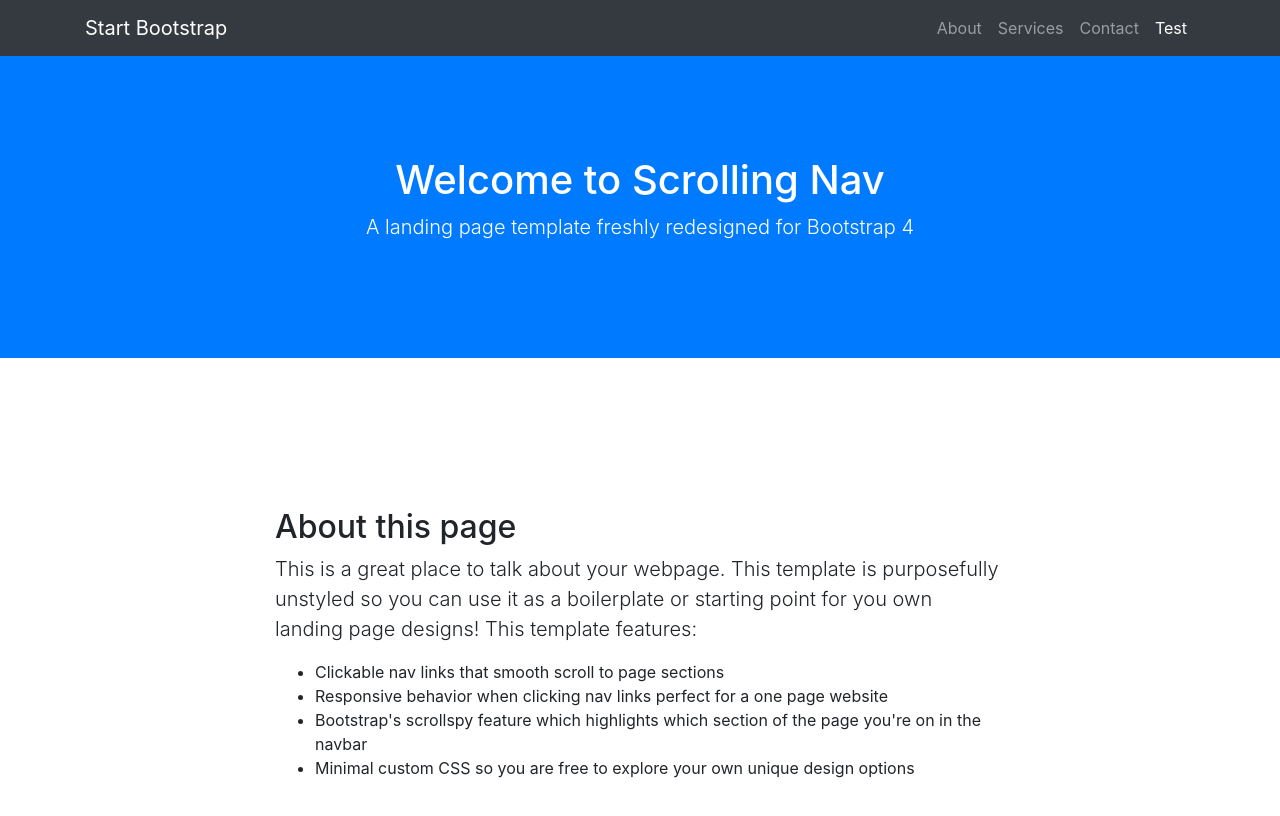
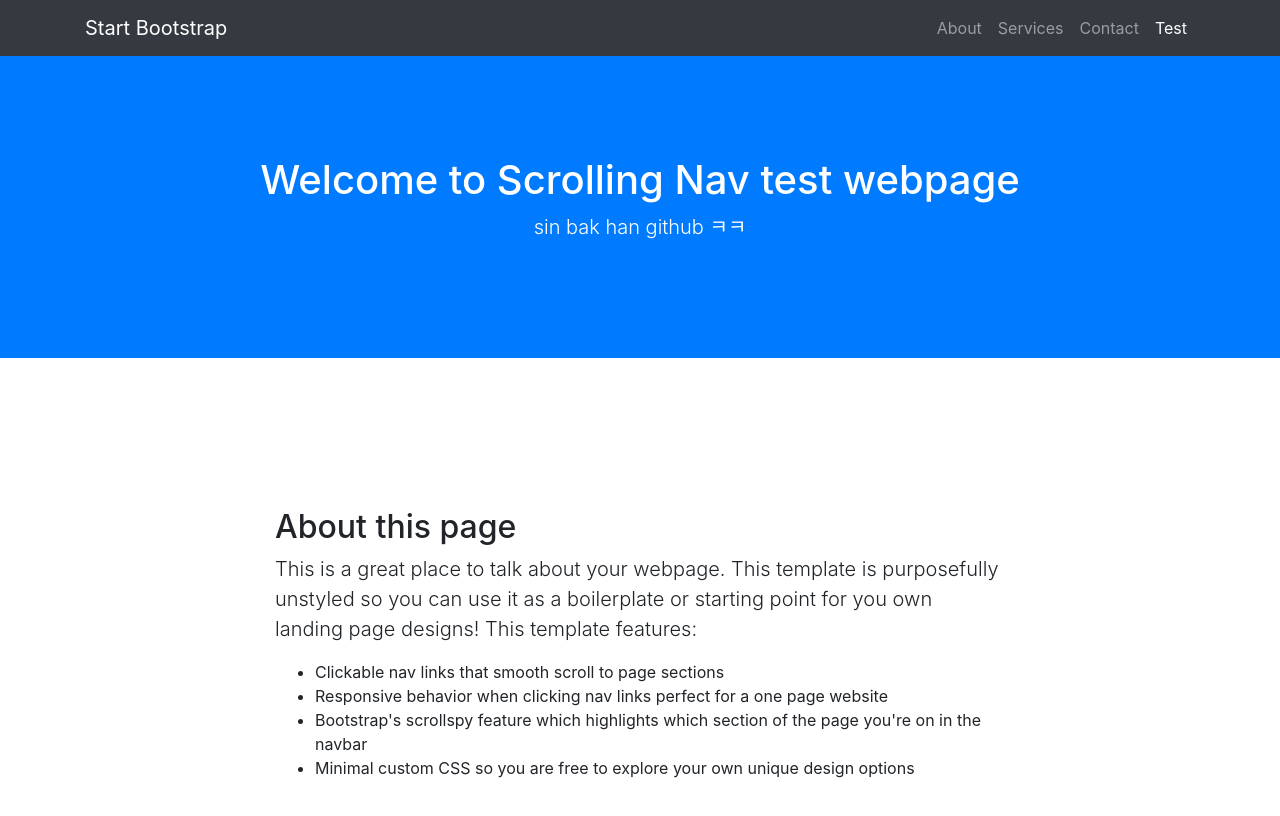
Before and after one commit to resaro2020/resaro2020.github.io, a website with bundled scripts: page index.html in a window 1280 px wide. Shown: the top 816 px of the page. Built offline with nearby package versions, Linux system fonts and the light colour scheme.

Commit message:
Update index.html

```diff
--- a/index.html
+++ b/index.html
@@ -48,8 +48,8 @@
 
   <header class="bg-primary text-white">
     <div class="container text-center">
-      <h1>Welcome to Scrolling Nav</h1>
-      <p class="lead">A landing page template freshly redesigned for Bootstrap 4</p>
+      <h1>Welcome to Scrolling Nav test webpage</h1>
+      <p class="lead">sin bak han github ㅋㅋ</p>
     </div>
   </header>
 
```
